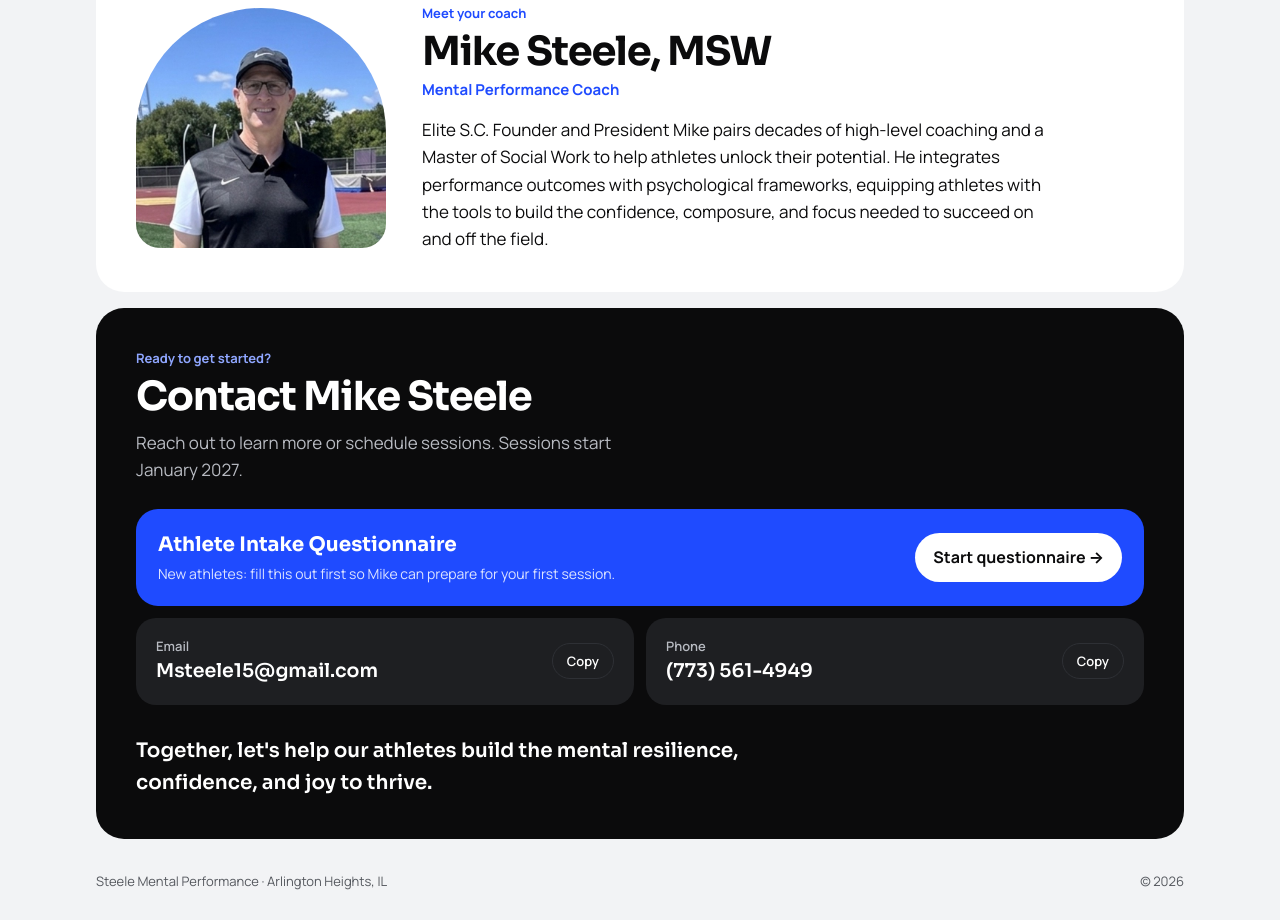
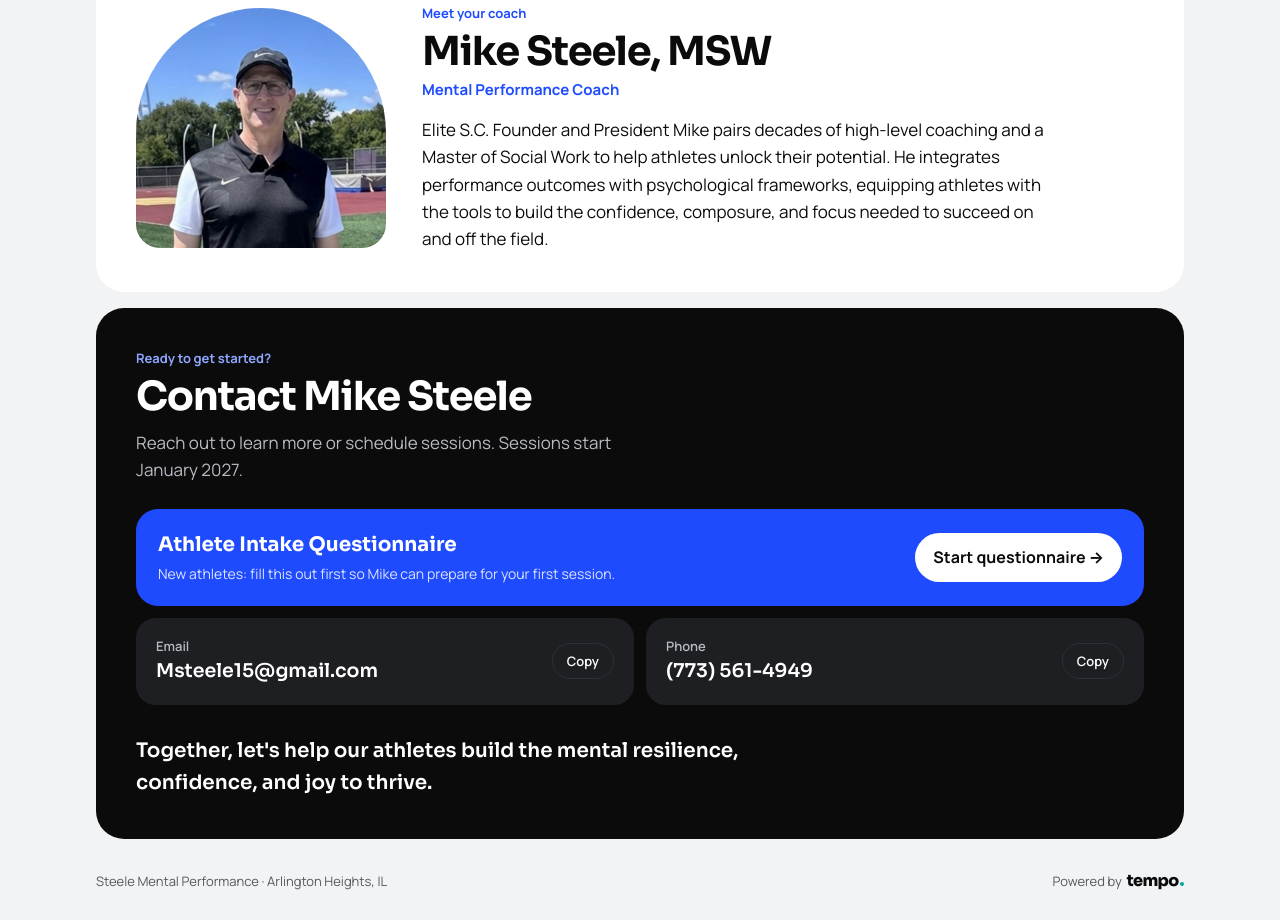
Before and after one commit to nss212-svg/steele-mental-performance, a plain HTML site: page public/index.html in a window 1280 px wide. Shown: the part 1944-2864 px from the top of the page. Drawn offline with Linux system fonts and the light colour scheme.

Commit message:
Add Powered by tempo to footer
Co-Authored-By: Claude Opus 5.5 <noreply@anthropic.com>
Claude-Session: https://claude.ai/code/session_01Rm9VXrzCbTY28UnwqFm7GE

```diff
--- a/public/index.html
+++ b/public/index.html
@@ -136,6 +136,8 @@ h2 { font-family: var(--display); font-weight: 700; font-size: clamp(28px, 4vw,
 .closing { margin: 30px 0 0; font-family: var(--display); font-weight: 600; font-size: 20px; color: #FFFFFF; max-width: 42ch; }
 
 footer { color: var(--muted); font-size: 13px; }
+.foot-tempo { display: flex; align-items: baseline; gap: 5px; }
+.foot-tempo .tempo { font-size: 16px; color: var(--ink); }
 footer .wrap { display: flex; justify-content: space-between; gap: 12px; flex-wrap: wrap; padding-block: 8px 28px; }
 
 @media (prefers-reduced-motion: no-preference) { html { scroll-behavior: smooth; } }
@@ -252,7 +254,7 @@ footer .wrap { display: flex; justify-content: space-between; gap: 12px; flex-wr
 </main>
 
 <footer>
-  <div class="wrap"><span>Steele Mental Performance &middot; Arlington Heights, IL</span><span>&copy; 2026</span></div>
+  <div class="wrap"><span>Steele Mental Performance &middot; Arlington Heights, IL</span><span class="foot-tempo">Powered by <span class="tempo">tempo</span></span></div>
 </footer>
 
 <script>
```
